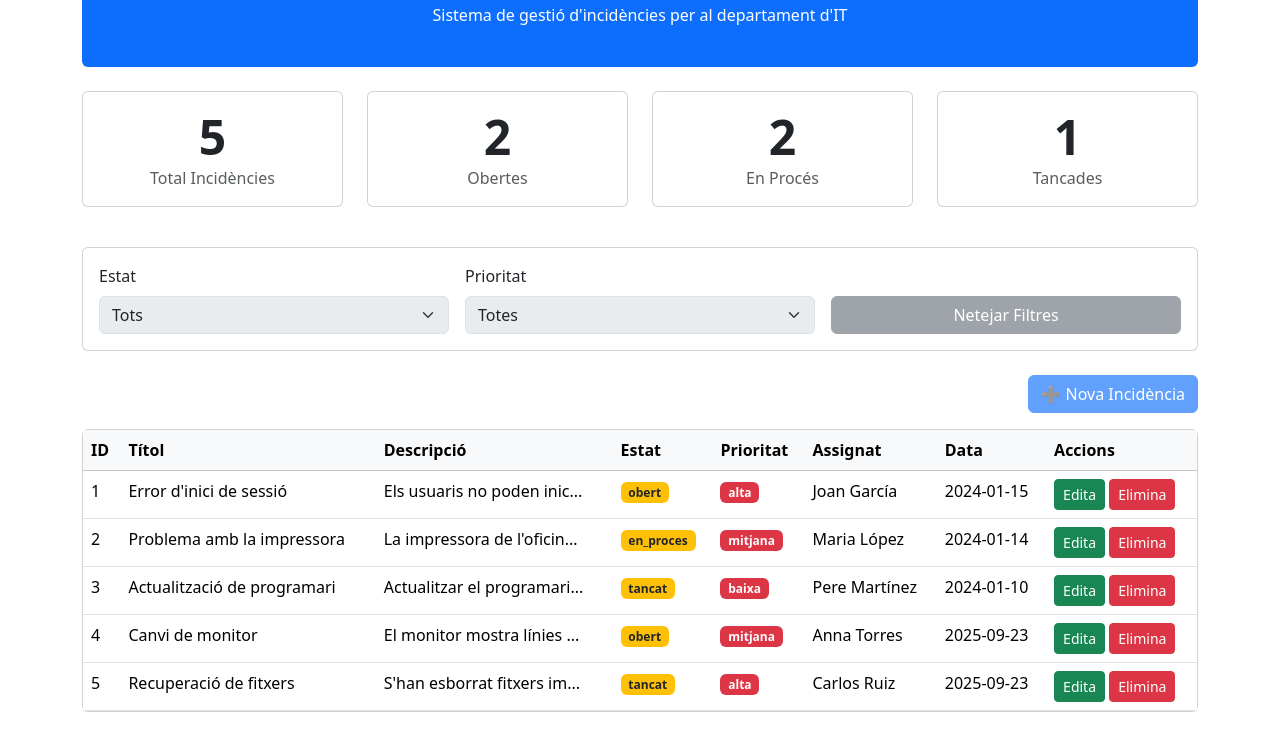
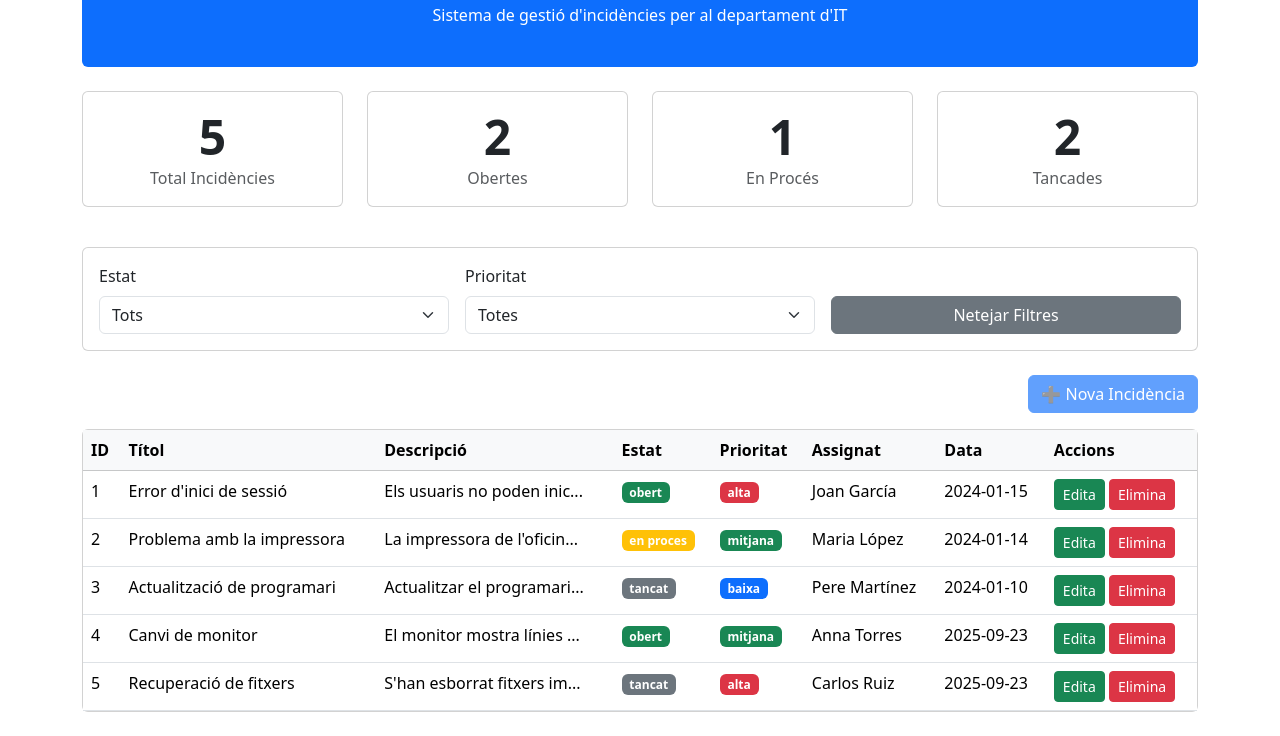
Before and after one commit to JoelitoCS/CanoJoel_M0612, a plain HTML site: page ejercicioCRUD/index.html in a window 1280 px wide. Shown: the part 101-837 px from the top of the page. Drawn offline with nearby package versions, Linux system fonts and the light colour scheme.

Commit message:
CanoJoel_CRUD

```diff
--- a/ejercicioCRUD/index.html
+++ b/ejercicioCRUD/index.html
@@ -19,7 +19,7 @@
         <div class="col-md-3 col-6 mb-3">
           <div class="card text-center">
             <div class="card-body">
-              <div class="display-5 fw-bold">5</div>
+              <div class="display-5 fw-bold" id="divEstadistica1"></div>
               <div class="text-muted">Total Incidències</div>
             </div>
           </div>
@@ -27,7 +27,7 @@
         <div class="col-md-3 col-6 mb-3">
           <div class="card text-center">
             <div class="card-body">
-              <div class="display-5 fw-bold">2</div>
+              <div class="display-5 fw-bold" id="divEstadistica2"></div>
               <div class="text-muted">Obertes</div>
             </div>
           </div>
@@ -35,7 +35,7 @@
         <div class="col-md-3 col-6 mb-3">
           <div class="card text-center">
             <div class="card-body">
-              <div class="display-5 fw-bold">2</div>
+              <div class="display-5 fw-bold" id="divEstadistica3"></div>
               <div class="text-muted">En Procés</div>
             </div>
           </div>
@@ -43,7 +43,7 @@
         <div class="col-md-3 col-6 mb-3">
           <div class="card text-center">
             <div class="card-body">
-              <div class="display-5 fw-bold">1</div>
+              <div class="display-5 fw-bold" id="divEstadistica4"></div>
               <div class="text-muted">Tancades</div>
             </div>
           </div>
@@ -56,7 +56,7 @@
           <form class="row g-3">
             <div class="col-md-4">
               <label for="filtreEstat" class="form-label">Estat</label>
-              <select id="filtreEstat" class="form-select" disabled>
+              <select id="filtreEstat" class="form-select">
                 <option value="">Tots</option>
                 <option value="obert">Obert</option>
                 <option value="en_proces">En Procés</option>
@@ -65,7 +65,7 @@
             </div>
             <div class="col-md-4">
               <label for="filtrePrioritat" class="form-label">Prioritat</label>
-              <select id="filtrePrioritat" class="form-select" disabled>
+              <select id="filtrePrioritat" class="form-select">
                 <option value="">Totes</option>
                 <option value="alta">Alta</option>
                 <option value="mitjana">Mitjana</option>
@@ -73,7 +73,7 @@
               </select>
             </div>
             <div class="col-md-4 d-flex align-items-end">
-              <button type="button" class="btn btn-secondary w-100" disabled>Netejar Filtres</button>
+              <button type="button" class="btn btn-secondary w-100" >Netejar Filtres</button>
             </div>
           </form>
         </div>
--- a/ejercicioCRUD/index.js
+++ b/ejercicioCRUD/index.js
@@ -12,7 +12,7 @@ let incidencies = [
     id: 2,
     titol: "Problema amb la impressora",
     descripcio: "La impressora de l'oficina no imprimeix correctament",
-    estat: "en_proces",
+    estat: "en proces",
     prioritat: "mitjana",
     dataCreacio: "2024-01-14",
     assignat: "Maria López",
@@ -46,12 +46,44 @@ let incidencies = [
   },
 ];
 
+let coloresEstado = {
+  "obert": "bg-success",       // verde con bootstrap
+  "en proces": "bg-warning",   // amarillo
+  "tancat": "bg-secondary"     // gris
+};
+
+let coloresPrioritat = {
+  "alta": "bg-danger",
+  "mitjana": "bg-success",
+  "baixa": "bg-primary"
+}
+
+renderitzarTaula();
+actualitzarEstadistiques();
+
+function renderitzarTaula() {
+
+  let noIncidencias = document.querySelector("tbody");
+
+  //Si no hay incidencias, entonces mostrar un mensaje que diga, no hay incidencias
+
+  if (incidencies.length === 0) {
+
+    noIncidencias.innerHTML = "<h2 style='font-size:15px;'>No data.</h2>"
+
+  } else {
+
+    //limpio incidencias para asegurarme que no salga ningún mensaje si hay incidencias
+    noIncidencias.innerHTML = " ";
     let tabla = document.querySelector("tbody");
 
     for (let i = 0; i < incidencies.length; i++) {
 
-  const textoTruncado = incidencies[i].descripcio.slice(0,25) + "...";
+      //Esto sirve para que en las descripciones de mi array incidencias salga puntos suspensivos cuando hay mas de 25 carácteres contando espacios, para eso sirve el slice.
 
+      const textoTruncado = incidencies[i].descripcio.slice(0, 25) + "...";
+
+      //creo una variable tr, donde dentro estará toda la tabla generada dinámicamente
 
       let tr = `
 
@@ -59,8 +91,8 @@ for (let i = 0; i < incidencies.length; i++) {
             <td>${incidencies[i].id}</td>
             <td>${incidencies[i].titol}</td>
             <td>${textoTruncado}</td>
-          <td><span class="badge bg-warning text-dark">${incidencies[i].estat}</span></td>
-          <td><span class="badge bg-danger">${incidencies[i].prioritat}</span></td>
+            <td><span class="badge ${coloresEstado[incidencies[i].estat]}">${incidencies[i].estat}</span></td>
+            <td><span class="badge ${coloresPrioritat[incidencies[i].prioritat]}">${incidencies[i].prioritat}</span></td>
             <td>${incidencies[i].assignat}</td>
             <td>${incidencies[i].dataCreacio}</td>
             <td>
@@ -71,31 +103,67 @@ for (let i = 0; i < incidencies.length; i++) {
 
     `;
 
+      //hago un inner para meter la tabla
       tabla.innerHTML += tr;
 
     }
 
+  }
+
+
   let botonEditar = document.querySelector(".btn-success");
 
-botonEditar.addEventListener("click", function(event){
+  //cojo el botoneditar y le meto que si le hago click, entonces hago delegación de eventos, con event.target.classlist y le digo que si contiene la clase btn-success, entonces que haga lo que le diga
 
-  if (event.target.classList.contains("btn-success")){
+  botonEditar.addEventListener("click", function (event) {
+
+    if (event.target.classList.contains("btn-success")) {
 
       console.log("Has pulsado el boton de editar");
+
 
     }
 
   });
 
 
+  //lo mismo que lo anterior
+
   let botonEliminar = document.querySelector(".btn-danger");
 
-botonEliminar.addEventListener("click", function(event){
+  botonEliminar.addEventListener("click", function (event) {
 
-  if (event.target.classList.contains("btn-danger")){
+    if (event.target.classList.contains("btn-danger")) {
 
       console.log("Has pulsado el boton de eliminar");
 
     }
 
   });
+
+}
+
+
+
+function actualitzarEstadistiques(){
+
+  const  totalIncidencies = document.querySelector("#divEstadistica1");
+
+  totalIncidencies.textContent = `${incidencies.length}`;
+
+  const  incidenciesObertes = document.querySelector("#divEstadistica2");
+  const incidenciesObertesNum = incidencies.filter((incidencia)=> incidencia.estat == "obert").length;
+  incidenciesObertes.textContent = incidenciesObertesNum;
+
+  const  incidenciesEnProces = document.querySelector("#divEstadistica3");
+  const incidenciesEnProcesNum = incidencies.filter((incidencia)=> incidencia.estat == "en proces").length;
+  incidenciesEnProces.textContent = incidenciesEnProcesNum;
+
+  const  incidenciesTancades = document.querySelector("#divEstadistica4");
+  const incidenciesTancadesNum = incidencies.filter((incidencia)=> incidencia.estat == "tancat").length;
+  incidenciesTancades.textContent = incidenciesTancadesNum;
+
+
+
+
+}
```
Lines whose indentation alone changed are shown as unchanged.
